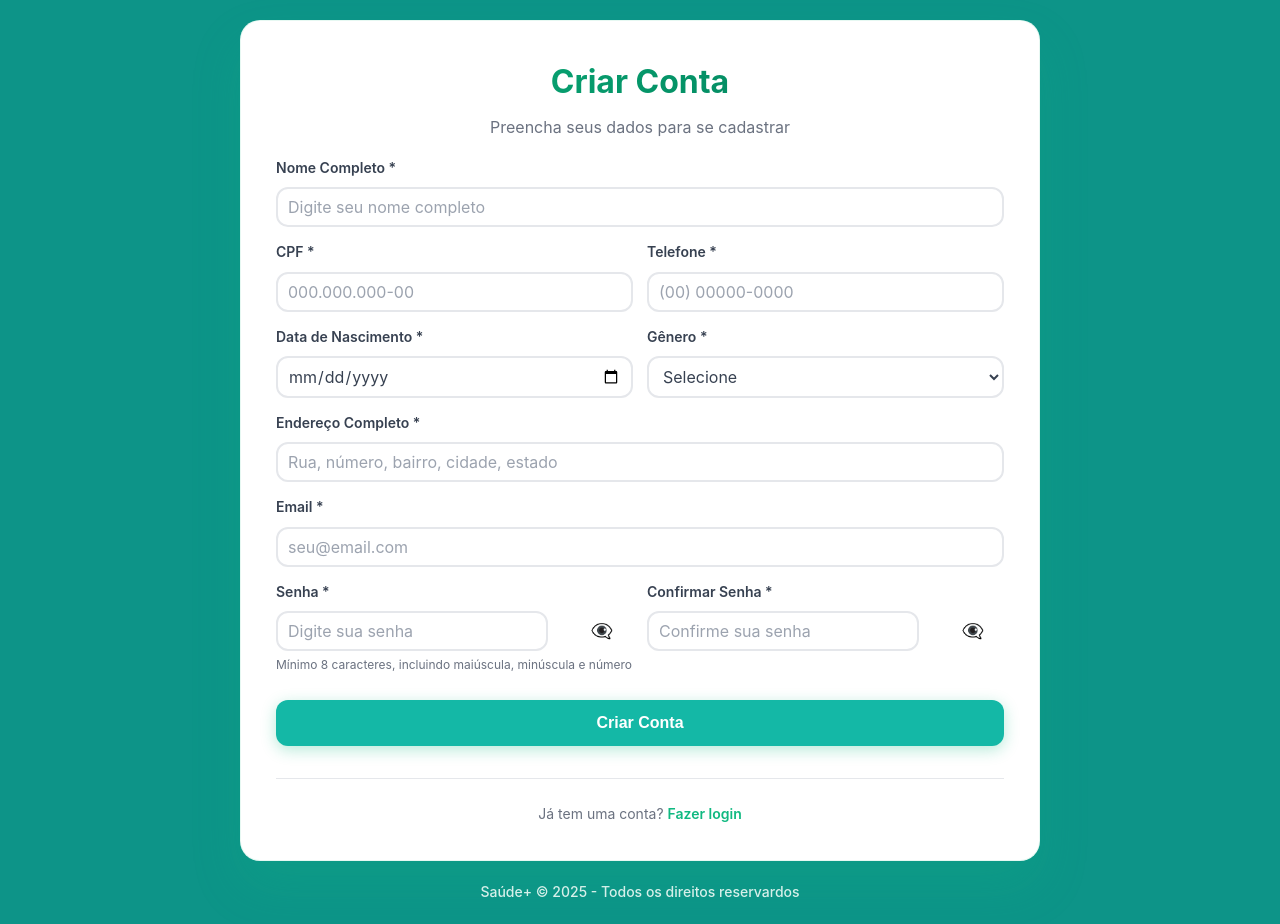
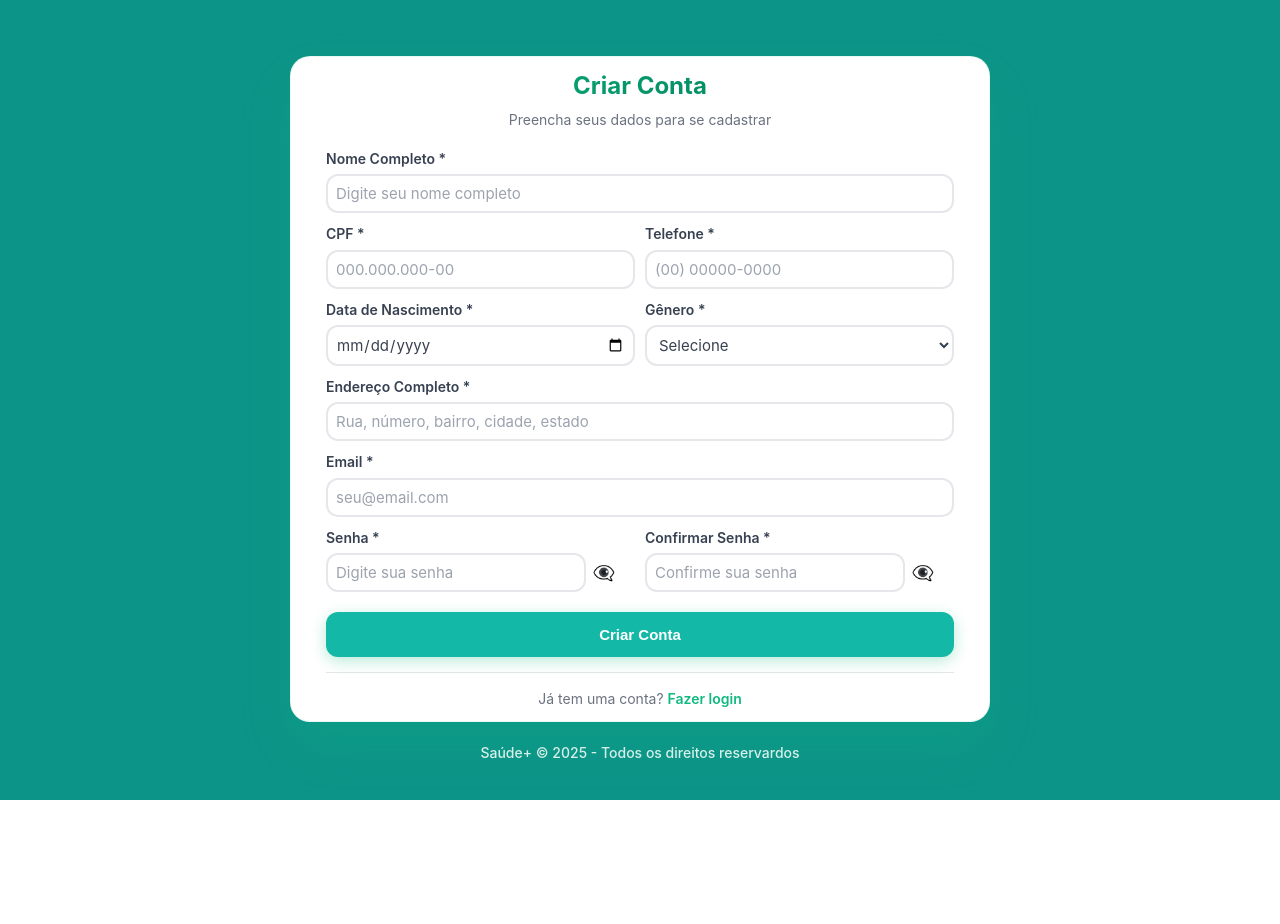
Before and after one commit to JoaoVicttor07/saude-plus-front, a React (Vite) app: page /signup in a window 1280 px wide. After the commit the page ends 800 px from the top, so only its background shows below. Built offline with nearby package versions, Linux system fonts and the light colour scheme.

Commit message:
style: nova estrutura para a página de login

```diff
--- a/src/pages/Auth/Signup/index.jsx
+++ b/src/pages/Auth/Signup/index.jsx
@@ -402,9 +402,9 @@ const RegistrationForm = () => {
                   {errors.password}
                 </span>
               )}
-              <small id="password-help" className="form-help">
+              {/* <small id="password-help" className="form-help">
                 Mínimo 8 caracteres, incluindo maiúscula, minúscula e número
-              </small>
+              </small> */}
             </div>
 
             {/* Confirm Password Field */}
--- a/src/pages/Auth/Signup/style.css
+++ b/src/pages/Auth/Signup/style.css
@@ -12,16 +12,16 @@ body {
   flex-direction: column;
   align-items: center;
   justify-content: center;
-  padding: 20px;
+  padding: 20px 20px 0 20px;
 }
 
 .registration-card {
   background: white;
   border-radius: 20px;
   box-shadow: 0 25px 50px rgba(16, 185, 129, 0.2);
-  padding: 35px;
+  padding: 10px 35px 10px 35px;
   width: 100%;
-  max-width: 800px;
+  max-width: 700px;
   position: relative;
   backdrop-filter: blur(10px);
   border: 1px solid rgba(16, 185, 129, 0.1);
@@ -34,9 +34,9 @@ body {
 
 .form-title {
   color: #1f2937;
-  font-size: 32px;
+  font-size: 24px;
   font-weight: 700;
-  margin-bottom: 8px;
+  margin-bottom: 4px;
   background: linear-gradient(135deg, #10b981 0%, #059669 50%, #047857 100%);
   -webkit-background-clip: text;
   -webkit-text-fill-color: transparent;
@@ -45,7 +45,7 @@ body {
 
 .form-subtitle {
   color: #6b7280;
-  font-size: 16px;
+  font-size: 14px;
   font-weight: 400;
 }
 
@@ -58,7 +58,7 @@ body {
 .form-grid {
   display: grid;
   grid-template-columns: 1fr 1fr;
-  gap: 14px;
+  gap: 10px;
 }
 
 .form-group {
@@ -73,17 +73,17 @@ body {
 .form-label {
   color: #374151;
   font-weight: 600;
-  margin-bottom: 8px;
+  margin-bottom: 4px;
   font-size: 14px;
   display: flex;
   align-items: center;
 }
 
 .form-input {
-  padding: 8px 10px;
+  padding: 8px 8px;
   border: 2px solid #e5e7eb;
   border-radius: 12px;
-  font-size: 16px;
+  font-size: 15px;
   transition: all 0.3s ease;
   background: white;
   color: #374151;
@@ -213,20 +213,20 @@ body {
   background: linear-gradient(135deg, #10b981 0%, #059669 50%, #047857 100%);
   color: white;
   border: none;
-  padding: 14px 22px;
+  padding: 14px 0;
   border-radius: 12px;
-  font-size: 16px;
+  font-size: 15px;
   font-weight: 600;
   cursor: pointer;
   transition: all 0.3s ease;
-  margin-top: 16px;
+  margin-top: 10px;
   position: relative;
   overflow: hidden;
   display: flex;
   align-items: center;
   justify-content: center;
   gap: 8px;
-  min-height: 44px;
+  min-height: 38px;
   box-shadow: 0 4px 15px rgba(16, 185, 129, 0.3);
 }
 
@@ -269,8 +269,8 @@ body {
 
 .login-link {
   text-align: center;
-  margin-top: 32px;
-  padding-top: 24px;
+  margin-top: 15px;
+  padding-top: 15px;
   border-top: 1px solid #e5e7eb;
   color: #6b7280;
   font-size: 14px;
--- a/src/pages/admin/patients/PatientDetail.css
+++ b/src/pages/admin/patients/PatientDetail.css
@@ -45,7 +45,7 @@
 .main-content {
   max-width: 1200px;
   margin: 0 auto;
-  padding: 2rem 5rem 3rem 5rem;
+  padding: 2rem 5rem 0 5rem;
 }
 
 /* Page header */
@@ -258,6 +258,7 @@
 }
 
 .tab {
+  font-size: 1rem;
   flex: 1;
   padding: 1rem;
   background: none;
@@ -277,6 +278,7 @@
   background: white;
   color: #374151;
   font-weight: 600;
+  font-size: 1rem;
   border-bottom: 2px solid #14b8a6;
 }
 
@@ -312,7 +314,7 @@
 .status-badge-table {
   padding: 0.25rem 0.75rem;
   border-radius: 1rem;
-  font-size: 0.75rem;
+  font-size: 0.80rem;
   font-weight: 500;
 }
 
```
